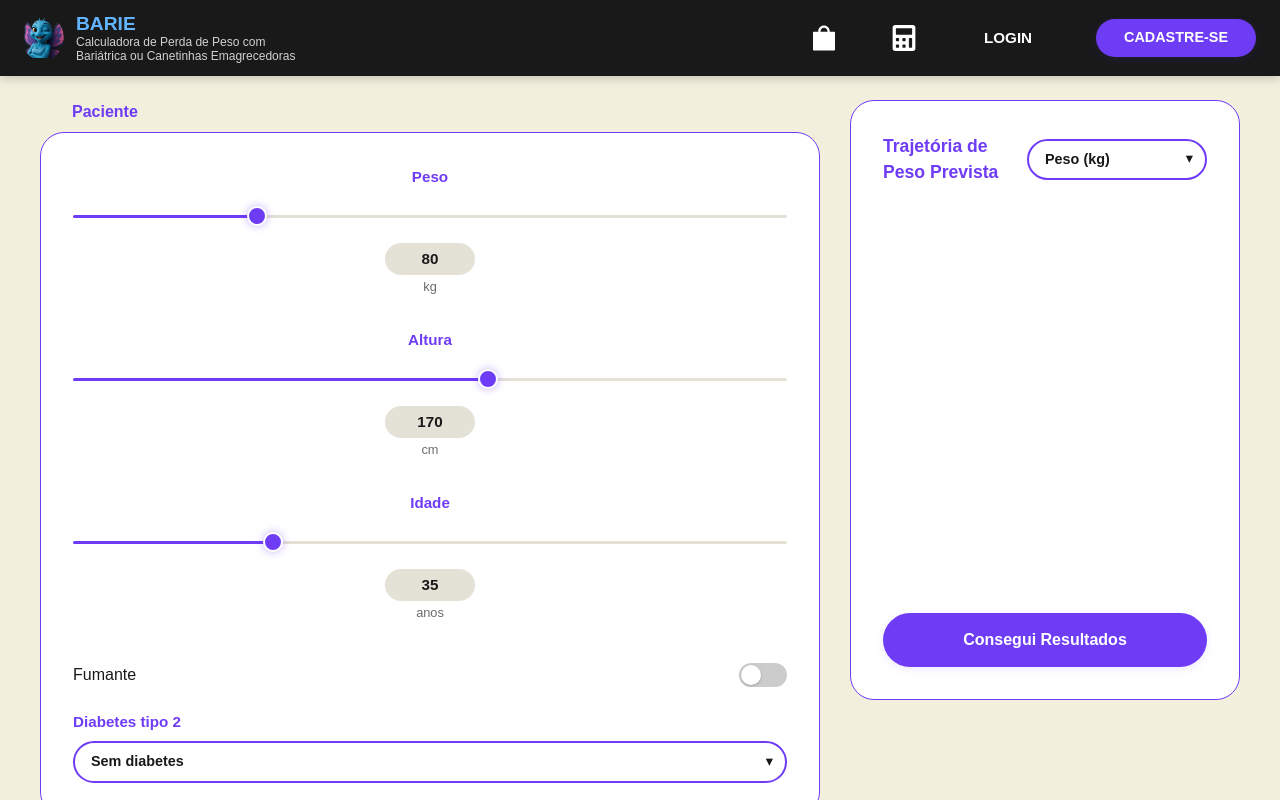
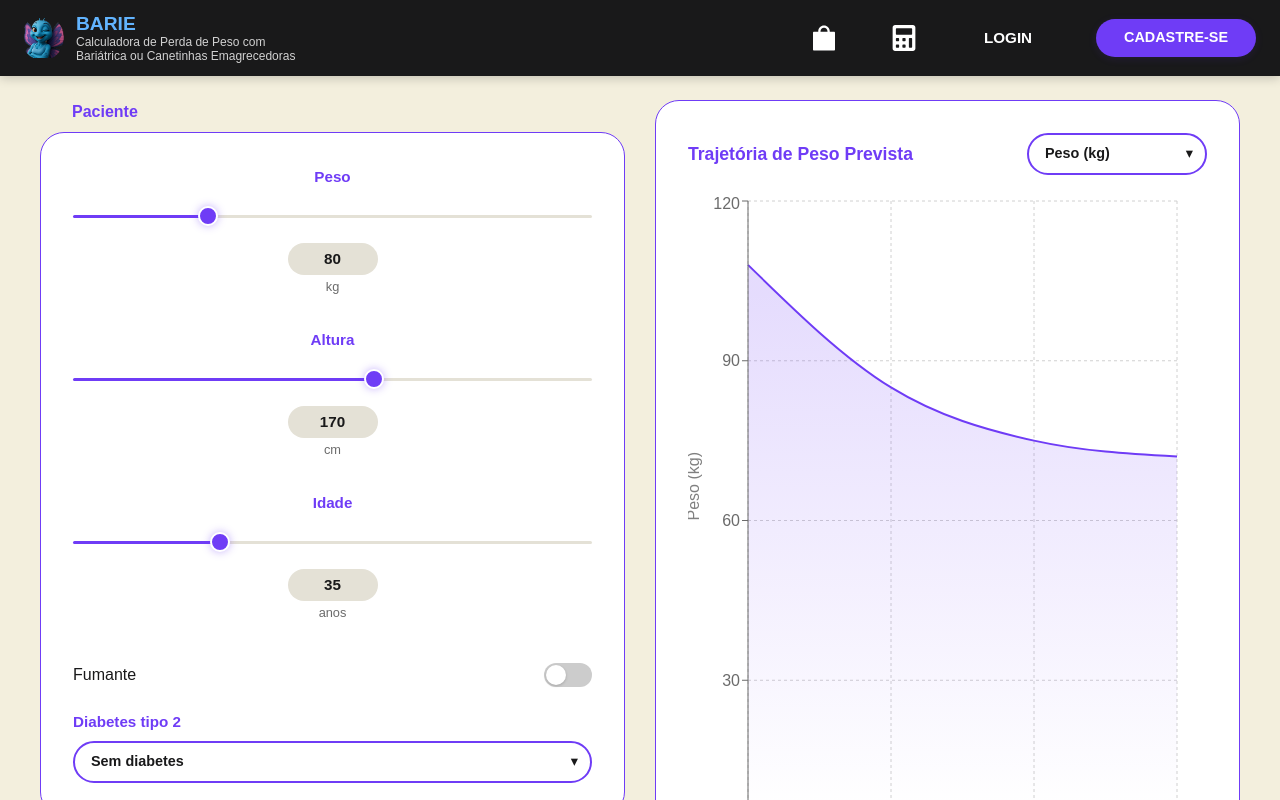
Before and after one commit to pedrobamaral/canal-do-bariatrico, a Next.js app in the folder frontend/: page /home in a window 1280 px wide. Shown: the top 800 px of the page. Built offline with nearby package versions, Linux system fonts and the light colour scheme.

Commit message:
feat: changes in the pacient and graphic structure to make it more simetrical and add graphic

```diff
--- a/frontend/src/app/home/page.tsx
+++ b/frontend/src/app/home/page.tsx
@@ -396,13 +396,20 @@ export default function Home() {
           style={{
             maxWidth: "1200px",
             width: "100%",
-            display: "flex",
+            display: "grid",
+            gridTemplateColumns: isMobile ? "1fr" : "1fr 1fr", // 2 colunas iguais no desktop
             gap: "30px",
-            flexDirection: isMobile ? "column" : "row",
           }}
         >
           {/* Esquerda – Paciente & Intervenção */}
-          <div style={{ flex: "2", minWidth: "350px" }}>
+          <div
+            style={{
+              minWidth: "350px",
+              display: "flex",
+              flexDirection: "column",
+              gap: "24px",
+            }}
+          >
             <div>
               <label
                 style={{
@@ -425,7 +432,6 @@ export default function Home() {
                   borderRadius: "24px",
                   border: `1px solid ${CORES.roxoPrincipal}`,
                   padding: "32px",
-                  marginBottom: "24px",
                 }}
               >
                 <SliderInput label="Peso" unit="kg" value={peso} min={40} max={200} step={1} onChange={setPeso} />
@@ -466,6 +472,7 @@ export default function Home() {
               </div>
             </div>
 
+            {/* Intervenção logo abaixo */}
             <div>
               <label
                 style={{
@@ -520,7 +527,13 @@ export default function Home() {
           </div>
 
           {/* Direita – Gráfico */}
-          <div style={{ flex: "1", minWidth: "350px", alignSelf: "flex-start" }}>
+          <div
+            style={{
+              minWidth: "350px",
+              height: "100%",
+              alignSelf: "stretch",
+            }}
+          >
             <div
               style={{
                 background: "white",
@@ -530,7 +543,7 @@ export default function Home() {
                 display: "flex",
                 flexDirection: "column",
                 height: "100%",
-                minHeight: "600px",
+                minHeight: "400px",
               }}
             >
               <div
```
